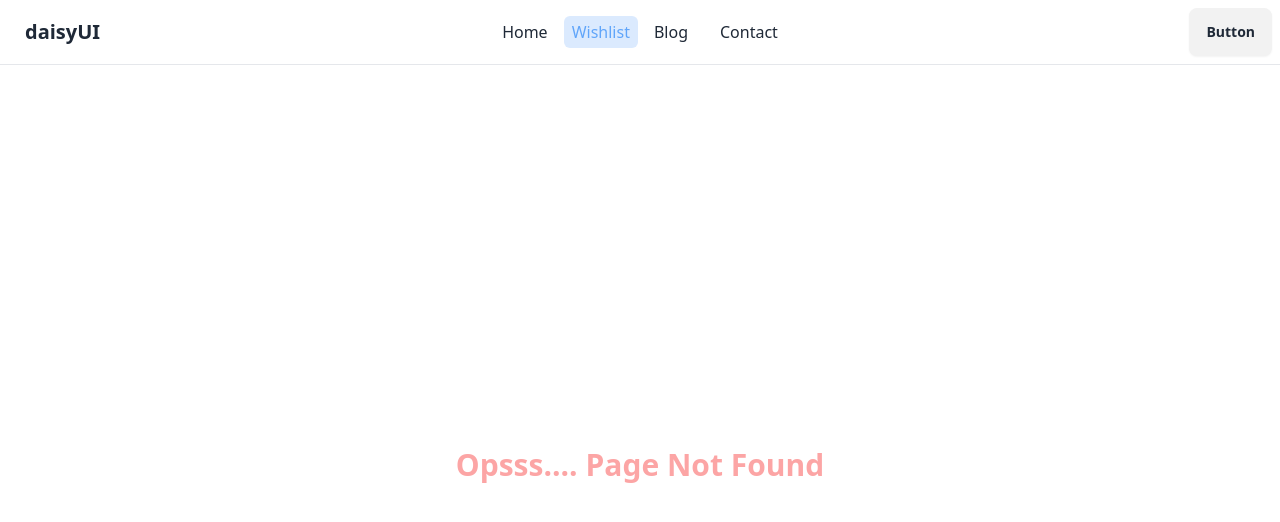
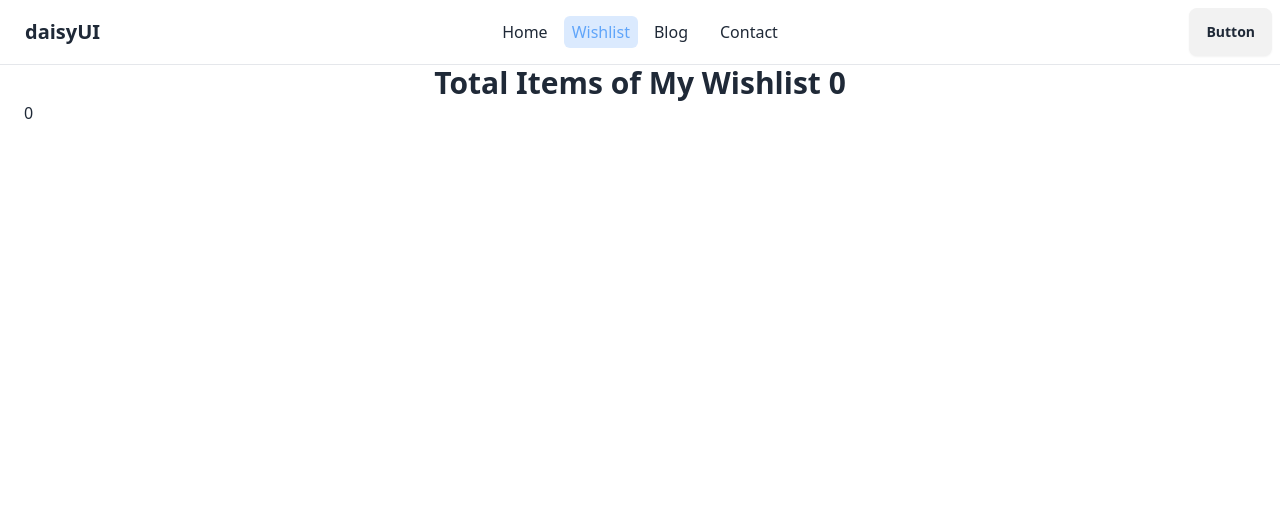
Before and after one commit to rocky-islam/ZeptoAppTask, a React (Vite) app: page /wishlist in a window 1280 px wide. Before the commit this address had no page. Shown: the top 522 px of the page. Built offline with nearby package versions, Linux system fonts and the light colour scheme.

Commit message:
localstroge dn

```diff
--- a/package.json
+++ b/package.json
@@ -12,6 +12,7 @@
   "dependencies": {
     "react": "^18.3.1",
     "react-dom": "^18.3.1",
+    "react-icons": "^5.3.0",
     "react-router-dom": "^6.27.0"
   },
   "devDependencies": {
--- /dev/null
+++ b/src/components/AuthProvider/AuthProvider.jsx
@@ -0,0 +1,16 @@
+import { createContext, useState } from "react";
+
+export const AuthContext = createContext(null)
+
+const AuthProvider = ({children}) => {
+    const [wishlist, setWishlist] = useState([]);
+
+    const authInfo ={wishlist, setWishlist}
+    return (
+        <AuthContext.Provider value={authInfo}>
+            {children}
+        </AuthContext.Provider>
+    );
+};
+
+export default AuthProvider;
--- a/src/components/Book/Book.jsx
+++ b/src/components/Book/Book.jsx
@@ -1,5 +1,7 @@
-import { useEffect, useState } from "react";
+import { useContext, useEffect, useState } from "react";
 import SingleBook from "../SingleBook/SingleBook";
+import { addToLS, getStoreWishlist, removeFromLS } from "../../utilities/localstorage";
+import { AuthContext } from "../AuthProvider/AuthProvider";
 
 const Book = () => {
   const [allBooks, setAllBooks] = useState([]);
@@ -15,13 +17,15 @@ const Book = () => {
   //const numberOfPages = Math.ceil(count / itemsPerPage);
   const [totalPages, setTotalPages] = useState(1);
   const pages = [...Array(totalPages).keys()];
-  // console.log(itemsPerPage)
 
-   //const [totalPages, setTotalPages] = useState(1);
+
+  //const [wishlist, setWishlist] = useState([]); // Wishlist state
+  const {wishlist, setWishlist} = useContext(AuthContext)
+
 
 
   useEffect(() => {
-    fetch(`https://gutendex.com/books`)
+    fetch(`https://gutendex.com/books/?page=${currentPage}`)
       .then((res) => res.json())
       .then((data) => {
         setAllBooks(data.results);
@@ -29,8 +33,9 @@ const Book = () => {
         setFilteredBooks(data.results);
         setTotalPages(Math.ceil(data.results.length / itemsPerPage));
         setIsLoading(false);
+
       });
-  }, [itemsPerPage]);
+  }, [itemsPerPage, currentPage]);
 
   const search = (e) => {
     setFilteredBooks(
@@ -40,13 +45,12 @@ const Book = () => {
     );
   };
 
-  useEffect(() =>{
+  useEffect(() => {
     const firstItemIndex = currentPage * itemsPerPage;
     const lastItemIndex = firstItemIndex + itemsPerPage;
     setFilteredBooks(allBooks.slice(firstItemIndex, lastItemIndex));
     //setIsLoading(false)
-  },[currentPage, itemsPerPage, allBooks])
-
+  }, [currentPage, itemsPerPage, allBooks]);
 
   // Function to handle genre change and filter books
   const handleGenreChange = (e) => {
@@ -54,13 +58,23 @@ const Book = () => {
     setGenre(selectedGenre);
 
     if (selectedGenre === "all") {
-      setFilteredBooks(allBooks.slice((currentPage - 1) * itemsPerPage, currentPage * itemsPerPage)); // Show all books if 'All Genres' is selected
+      setFilteredBooks(
+        allBooks.slice(
+          (currentPage - 1) * itemsPerPage,
+          currentPage * itemsPerPage
+        )
+      ); // Show all books if 'All Genres' is selected
     } else {
       // Filter books by selected genre
       const filtered = allBooks.filter((book) =>
         book.subjects.some((subject) => subject.includes(selectedGenre))
       );
-      setFilteredBooks(filtered.slice((currentPage - 1) * itemsPerPage, currentPage * itemsPerPage));
+      setFilteredBooks(
+        filtered.slice(
+          (currentPage - 1) * itemsPerPage,
+          currentPage * itemsPerPage
+        )
+      );
       setTotalPages(Math.ceil(filtered.length / itemsPerPage));
     }
   };
@@ -70,6 +84,39 @@ const Book = () => {
   //     setCurrentPage(newPage);
   //   }
   // };
+
+  //wishlist
+  const handleWishlist = (book) =>{
+    const newWishlist = [...wishlist, book];
+    setWishlist(newWishlist)
+    addToLS(book.id)
+  }
+
+  const handleRemoveWishlist = id =>{
+    removeFromLS(id)
+  }
+
+  useEffect(() =>{
+    if(filteredBooks.length > 0){
+      const storeWishlist = getStoreWishlist();
+      console.log(storeWishlist);
+      const saveWishlist = [];
+      for(const id of storeWishlist){
+        console.log(id);
+        const filterBook = filteredBooks.find(filterBook => filterBook.id === id);
+        if(filterBook){
+          saveWishlist.push(filterBook)
+        }
+      }
+      setWishlist(saveWishlist);
+      console.log('wishlist', saveWishlist)
+    }
+  },[filteredBooks, setWishlist])
+
+   // Check if a book is in the wishlist
+   const isBookInWishlist = (bookId) => {
+    return wishlist.some(item => item.id === bookId);
+  };
 
   return (
     <>
@@ -95,8 +142,14 @@ const Book = () => {
           </div>
           {/* Filter */}
           <div className="flex justify-center items-center gap-2 my-8">
+            <p>wishlist {wishlist.length}</p>
             <label htmlFor="genre">Filter by Genre: </label>
-            <select id="genre" className="select select-info" value={genre} onChange={handleGenreChange}>
+            <select
+              id="genre"
+              className="select select-info"
+              value={genre}
+              onChange={handleGenreChange}
+            >
               <option value="all">All Genres</option>
               <option value="Fiction">Fiction</option>
               <option value="Fantasy">Fantasy</option>
@@ -113,30 +166,44 @@ const Book = () => {
           <div className="grid md:grid-cols-3 gap-5 justify-items-center my-14">
             {filteredBooks.length > 0 ? (
               filteredBooks.map((books) => (
-                <SingleBook key={books.id} books={books}></SingleBook>
+                <SingleBook
+                  key={books.id}
+                  books={books}
+                  handleWishlist={handleWishlist}
+                  handleRemoveWishlist={handleRemoveWishlist}
+                  isBookInWishlist={isBookInWishlist}
+                ></SingleBook>
               ))
             ) : (
               <p>No books founds</p>
             )}
           </div>
           <div className="flex items-center justify-center gap-2 mb-24">
-
-            <button className={`btn btn-info`} onClick={() => setCurrentPage(currentPage - 1)} disabled={currentPage == 0} >
+            <button
+              className={`btn btn-info`}
+              onClick={() => setCurrentPage(currentPage - 1)}
+              disabled={currentPage == 0}
+            >
               Prev
             </button>
 
-          {
-            pages.map(page => <button
-              onClick={() => setCurrentPage(page)}
+            {pages.map((page) => (
+              <button
+                onClick={() => setCurrentPage(page)}
+                className={`btn btn-info`}
+                key={page}
+              >
+                {page + 1}
+              </button>
+            ))}
+
+            <button
               className={`btn btn-info`}
-              key={page}
-              >{page+1}</button>)
-          }
-
-            <button className={`btn btn-info`} onClick={() => setCurrentPage(currentPage + 1)} disabled={currentPage == (totalPages - 1)} >
+              onClick={() => setCurrentPage(currentPage + 1)}
+              disabled={currentPage == totalPages - 1}
+            >
               Next
             </button>
-
           </div>
         </div>
       )}
--- a/src/components/BookDetails/BookDetails.jsx
+++ b/src/components/BookDetails/BookDetails.jsx
@@ -1,6 +1,7 @@
 import { useLoaderData } from "react-router-dom";
 
 const BookDetails = () => {
+
   const bookDetails = useLoaderData();
   console.log(bookDetails.id);
 
--- a/src/components/SingleBook/SingleBook.jsx
+++ b/src/components/SingleBook/SingleBook.jsx
@@ -1,6 +1,7 @@
+import { FaHeart, FaRegHeart } from "react-icons/fa";
 import { Link } from "react-router-dom";
 
-const SingleBook = ({ books }) => {
+const SingleBook = ({ books, handleWishlist, handleRemoveWishlist, isBookInWishlist }) => {
   const { id, title, formats } = books;
 //   const {name} = books.authors[0];
 //   console.log(books.authors[0].name)
@@ -19,10 +20,22 @@ const SingleBook = ({ books }) => {
           <p><strong>Book Id:</strong> {id}</p>
           <p><strong>Authors:</strong> {books.authors[0]?.name || 'No Name'}</p>
           <p><strong>Genre: </strong>{books.subjects?.[0] || 'Unknown'}</p>
-          <div className="card-actions justify-end">
+          <div className="card-actions justify-between items-center">
+            {
+              isBookInWishlist(id) ? <button onClick={() => handleRemoveWishlist(id)} className="btn btn-warning">Remove</button>
+              :
+              <button onClick={() => handleWishlist(books)} className="btn btn-info">Wishlist</button>
+            }
+            <div>
+              {
+                isBookInWishlist(id) ? <p><FaHeart size={30} className="text-red-600"></FaHeart></p> : <p><FaRegHeart size={30} /></p>
+              }
+
+            </div>
             <Link to={`/details/${id}`}>
-            <button className="btn btn-primary">See Details</button>
+            <button className="btn btn-info">See Details</button>
             </Link>
+
           </div>
         </div>
       </div>
--- /dev/null
+++ b/src/components/Wishlist/Wishlist.jsx
@@ -0,0 +1,16 @@
+ import { useContext } from "react";
+import { AuthContext } from "../AuthProvider/AuthProvider";
+
+
+
+const Wishlist = () => {
+     const {wishlist} = useContext(AuthContext);
+    return (
+        <div className="mx-6">
+            <p className="text-3xl font-semibold text-center">Total Items of My Wishlist {wishlist.length}</p>
+            <p>{wishlist.length}</p>
+        </div>
+    );
+};
+
+export default Wishlist;
--- /dev/null
+++ b/src/utilities/localstorage.js
@@ -0,0 +1,26 @@
+const getStoreWishlist = () =>{
+    const storeWishlistString = localStorage.getItem('wishlist');
+    if(storeWishlistString){
+        return JSON.parse(storeWishlistString);
+    }
+    return [];
+}
+
+const saveWishlistToLS = wishlist =>{
+    const wishlistStringified = JSON.stringify(wishlist);
+    localStorage.setItem('wishlist', wishlistStringified)
+}
+
+const addToLS = id =>{
+    const wishlist = getStoreWishlist();
+    wishlist.push(id);
+    saveWishlistToLS(wishlist)
+}
+
+const removeFromLS = id =>{
+    const wishlist = getStoreWishlist();
+    const remaining = wishlist.filter(idx => idx !== id);
+    saveWishlistToLS(remaining)
+}
+
+export {addToLS, getStoreWishlist, removeFromLS}
```
Also changed, not shown: src/main.jsx (+8 -0 lines), 1 other file (tests, documents, lock files or other folders).
